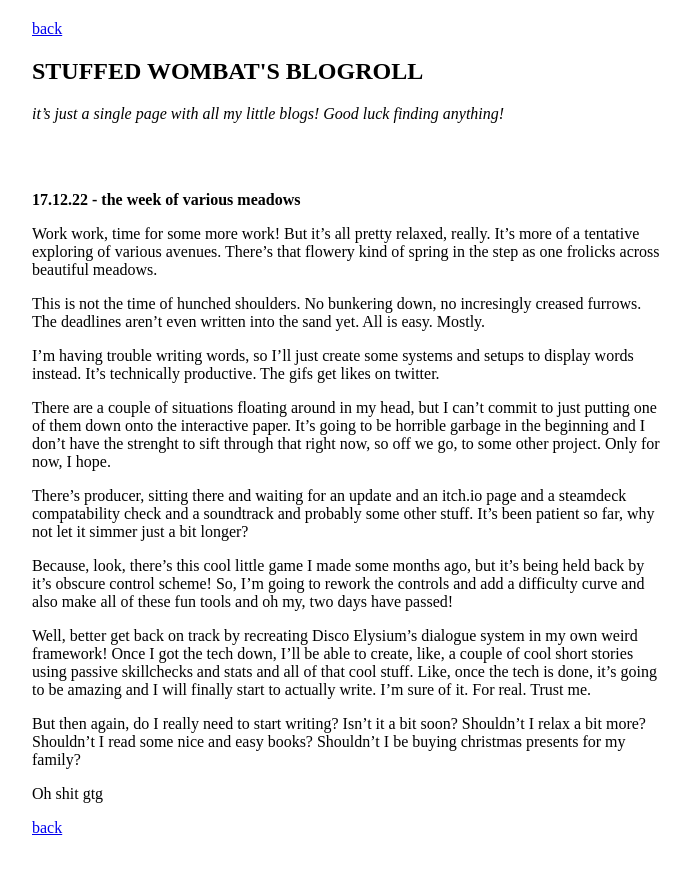
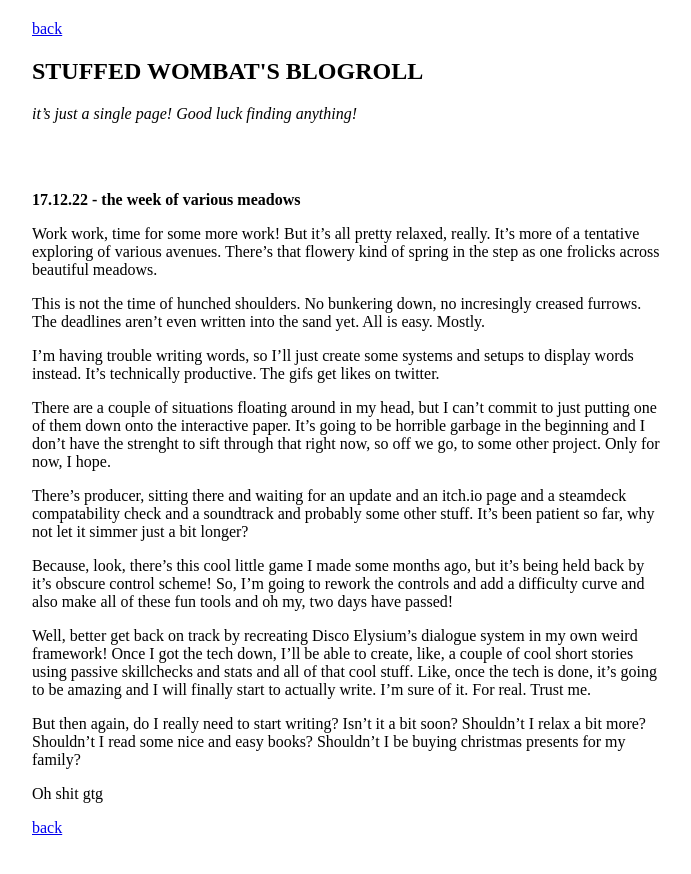
Before and after one commit to stuffedwombat/stuffedwombat.github.io, a Jekyll site: the page built from blogroll.md, in a window 1280 px wide. Shown: the top 874 px of the page, without its empty margins (292-983 px from the left). Built offline with Jekyll 4.4.1, drawn with Linux system fonts in a browser that asks for light colours; our own code applies the rules of GitHub Pages for plain Markdown files; comment, search, counter and statistics services are not loaded.

Commit message:
Update blogroll.md

```diff
--- a/blogroll.md
+++ b/blogroll.md
@@ -1,6 +1,6 @@
 [back](index)
 <h2>STUFFED WOMBAT'S BLOGROLL</h2>
-<i>it's just a single page with all my little blogs! Good luck finding anything!</i>
+<i>it's just a single page! Good luck finding anything!</i>
 
 <br><br>
 
```
